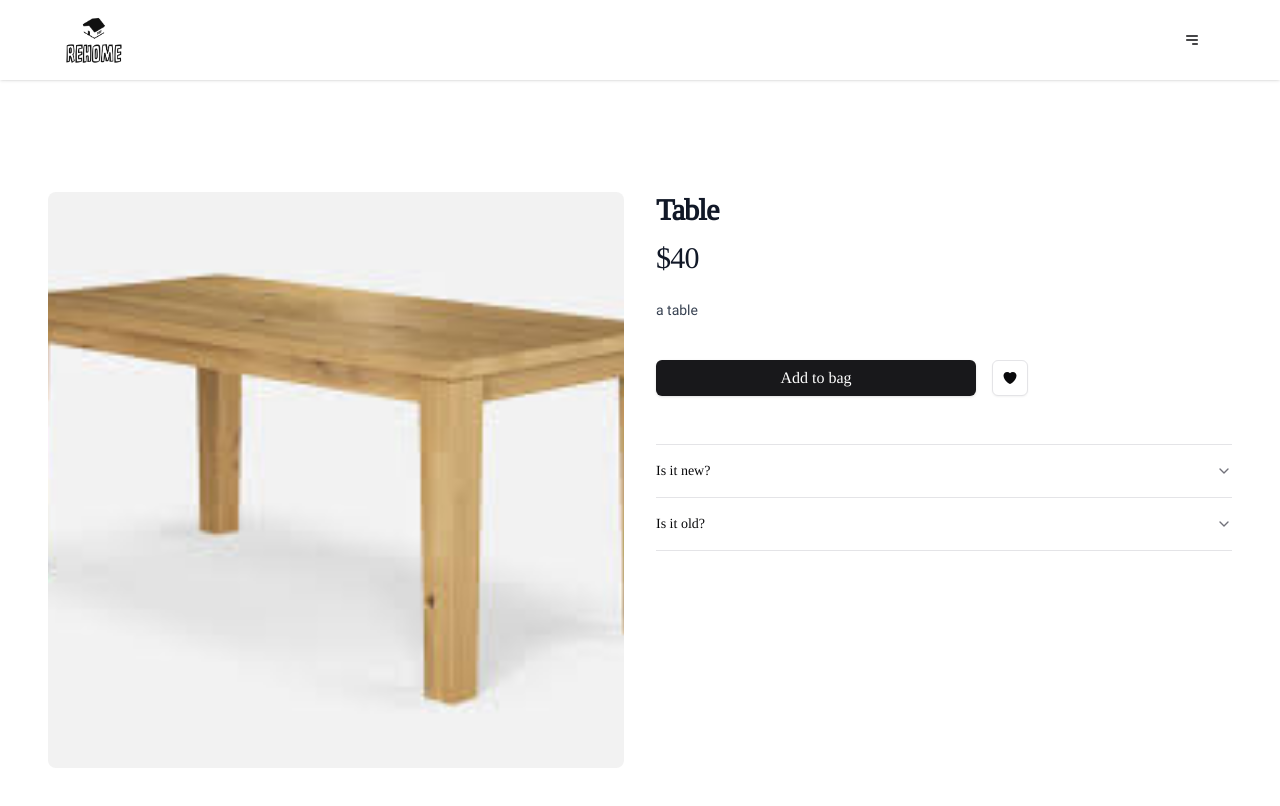
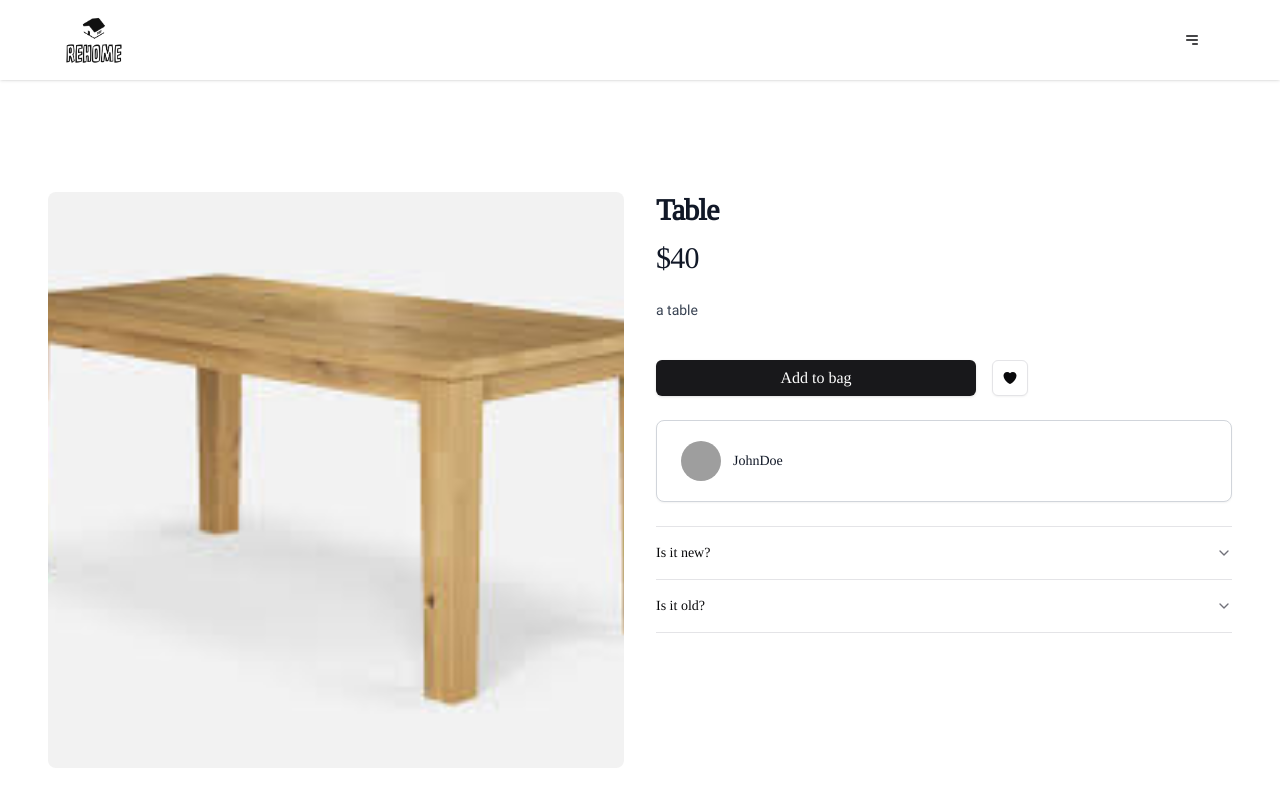
Before and after one commit to johnnychang25678/srid-rehome, a Next.js app: page /marketplace/1 in a window 1280 px wide. Shown: the top 806 px of the page. Built offline with nearby package versions, Linux system fonts and the light colour scheme; grey boxes are pictures that could not be loaded.

Commit message:
account info added

```diff
--- a/app/marketplace/[id]/page.tsx
+++ b/app/marketplace/[id]/page.tsx
@@ -53,16 +53,6 @@ export default function Page({ params }: { params: { id: string } }) {
             <h1 className="text-3xl font-bold tracking-tight text-gray-900">
               {item.name}
             </h1>
-            {item.verified && (
-              <div className="mt-3">
-                <Badge
-                  variant="secondary"
-                  className="bg-green-300 text-green-900"
-                >
-                  Verified Student
-                </Badge>
-              </div>
-            )}
 
             <div className="mt-3">
               <h2 className="sr-only">Product information</h2>
@@ -99,14 +89,47 @@ export default function Page({ params }: { params: { id: string } }) {
                 >
                   <HeartIcon
                     aria-hidden="true"
-                    className={`size-6 shrink-0 ${isFavorite ? "text-yellow-500" : ""
-                      }`}
+                    className={`size-6 shrink-0 ${
+                      isFavorite ? "text-yellow-500" : ""
+                    }`}
                   />
                 </Button>
               </div>
             </form>
 
-            <section aria-labelledby="details-heading" className="mt-12">
+            <section className="mt-6">
+              <div className="relative flex items-center space-x-3 rounded-lg border border-gray-300 bg-white px-6 py-5 shadow-sm focus-within:ring-2 focus-within:ring-indigo-500 focus-within:ring-offset-2 hover:border-gray-400">
+                <div className="shrink-0">
+                  <Image
+                    alt=""
+                    src="https://randomuser.me/api/portraits/men/1.jpg"
+                    className="size-10 rounded-full"
+                    width={60}
+                    height={60}
+                  />
+                </div>
+                <div className="min-w-0 flex-1">
+                  <a href="#" className="focus:outline-none">
+                    <span aria-hidden="true" className="absolute inset-0" />
+                    <p className="text-sm font-medium text-gray-900">JohnDoe</p>
+                    <p className="truncate text-sm text-gray-500">
+                      {item.verified && (
+                        <div className="mt-3">
+                          <Badge
+                            variant="secondary"
+                            className="bg-green-300 text-green-900"
+                          >
+                            Verified Student
+                          </Badge>
+                        </div>
+                      )}
+                    </p>
+                  </a>
+                </div>
+              </div>
+            </section>
+
+            <section aria-labelledby="details-heading" className="mt-6">
               <h2 id="details-heading" className="sr-only">
                 Additional details
               </h2>
```
